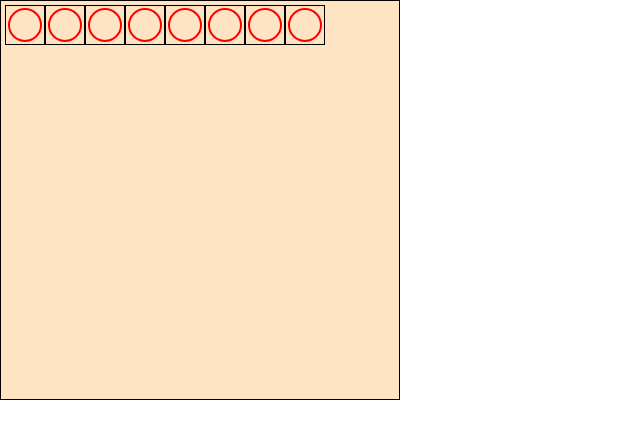
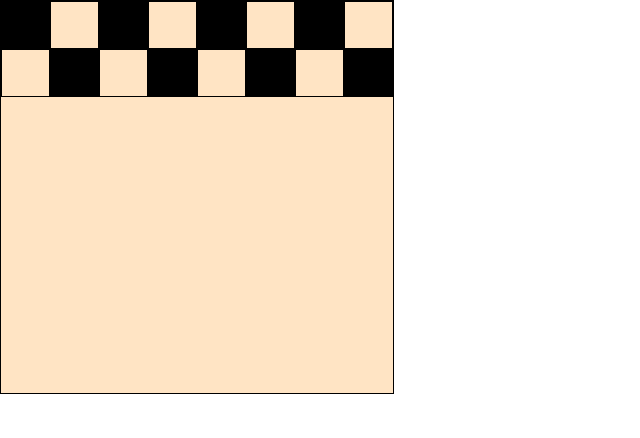
Before and after one commit to Nata-L/checkers, a plain HTML site: page index.html in a window 1280 px wide. Shown: the whole page, without its empty margins (0-640 px from the left). Drawn offline with Linux system fonts and the light colour scheme.

Commit message:
add cells

```diff
--- a/css/style.css
+++ b/css/style.css
@@ -1,25 +1,45 @@
 * {
 	box-sizing: border-box;
+	margin: 0;
+	padding: 0;
 }
 
-ul {
-	width: 400px;
-	height: 400px;
-	font-size: 0;
+.board {
+	width: 394px;
+	height: 394px;
 	background-color: #ffe4c4;
 	border: 1px solid black;
-	padding: 4px;
+	font-size: 0;
 }
 
-li {
+.first-line  {
+	display: block;
+	width: 100%;
+	height: 48px;
+	background-color: #ffe4c4;
+	/*border: 1px solid black;*/
+	/*padding: 4px;*/
+}
+
+.second-line {
+	display: block;
+	width: 100%;
+	height: 48px;
+	/*font-size: 0;*/
+	/*padding: 4px;*/
+	/*border: 1px solid black;*/
+
+}
+
+.cell {
 	display: inline-block;
-	box-sizing: border-box;
-	width: 40px;
-	height: 40px;
+	/*box-sizing: border-box;*/
+	width: 49px;
+	height: 48px;
 	border: 1px solid black;
 }
 
-li::before {
+/*li::before {
 	content: '';
 	display: block;
 	border: 2px solid red;
@@ -27,5 +47,23 @@ li::before {
 	height: 80%;
 	border-radius: 50%;
 	margin: 5% auto;
+}*/
 
+
+.first-line .cell:nth-child(odd) {
+	background-color: black;
 }
+
+.second-line .cell:nth-child(even) {
+	background-color: black;
+}
+
+
+
+
+
+ul.first-line li:nth-child(even) {
+	background-color: #fff8dc;
+}
+
+ul.second-line
--- a/index.html
+++ b/index.html
@@ -8,7 +8,28 @@
 
 </head>
 <body>
-	<ul>
+	<div class="board">
+		<div class="first-line">
+			<div class="cell"></div>
+			<div class="cell"></div>
+			<div class="cell"></div>
+			<div class="cell"></div>
+			<div class="cell"></div>
+			<div class="cell"></div>
+			<div class="cell"></div>
+			<div class="cell"></div>
+		</div>
+		<div class="second-line">
+			<div class="cell"></div>
+			<div class="cell"></div>
+			<div class="cell"></div>
+			<div class="cell"></div>
+			<div class="cell"></div>
+			<div class="cell"></div>
+			<div class="cell"></div>
+			<div class="cell"></div>
+		</div>
+			<!-- <li></li>
 			<li></li>
 			<li></li>
 			<li></li>
@@ -16,8 +37,18 @@
 			<li></li>
 			<li></li>
 			<li></li>
+
+
 			<li></li>
-	</ul>
+			<li></li>
+			<li></li>
+			<li></li>
+			<li></li>
+			<li></li>
+			<li></li>
+			<li></li> -->
+
+	</div>
 
 
 </body>
```
Lines whose indentation alone changed are shown as unchanged.
